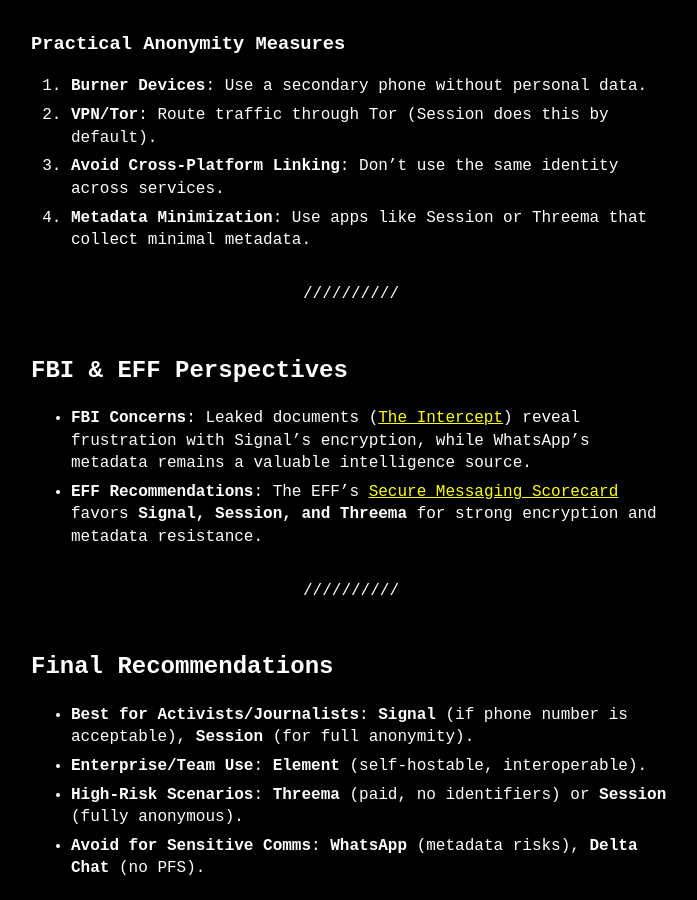
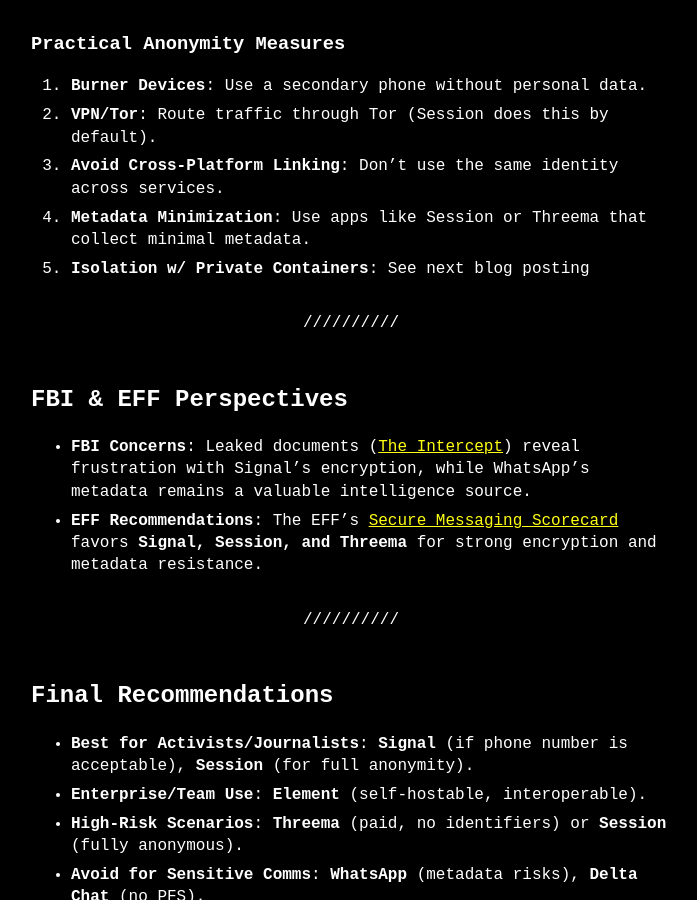
Before and after one commit to unattributed/unattributed.github.io, a Jekyll site: the page built from _posts/2025-05-13-Primer - Secure Messaging.md, in a window 1280 px wide and 900 px high, scrolled down 4489 px. Shown: the whole window, without its empty margins (289-986 px from the left). Built offline with Jekyll 4.4.1, drawn with Linux system fonts in a browser that asks for light colours.

Commit message:
upd content ln 108 section practical anonyity measures

```diff
--- a/_posts/2025-05-13-Primer - Secure Messaging.md
+++ b/_posts/2025-05-13-Primer - Secure Messaging.md
@@ -105,6 +105,7 @@
 2. **VPN/Tor**: Route traffic through Tor (Session does this by default).
 3. **Avoid Cross-Platform Linking**: Don’t use the same identity across services.
 4. **Metadata Minimization**: Use apps like Session or Threema that collect minimal metadata.
+5. **Isolation w/ Private Containers**: See next blog posting
 
 ---
 
```
